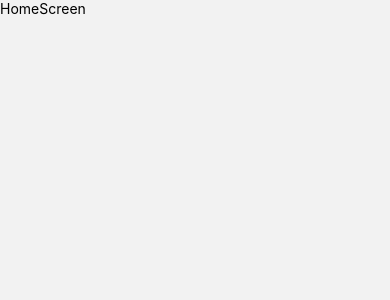
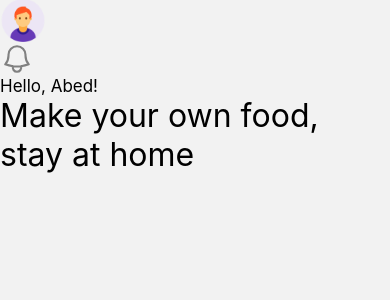
Before and after one commit to Nganga-A/FlavorFiesta, a React Native app in the folder FlavorFiesta/: screen /Home in a window 390 px wide. Shown: the top 300 px of the page. Built offline with nearby package versions, Linux system fonts and the light colour scheme.

Commit message:
Started Home Screen structure

```diff
--- a/FlavorFiesta/src/screens/HomeScreen.js
+++ b/FlavorFiesta/src/screens/HomeScreen.js
@@ -1,10 +1,35 @@
-import { View, Text } from 'react-native'
+import { View, Text, StatusBar, ScrollView, Image } from 'react-native'
 import React from 'react'
+import {widthPercentageToDP as wp, heightPercentageToDP as hp} from 'react-native-responsive-screen';
+import {BellIcon, MagnifyingGlassIcon} from 'react-native-heroicons/outline'
 
 const HomeScreen = () => {
   return (
-    <View>
-      <Text>HomeScreen</Text>
+    <View className="flex-1 bg-white">
+      <StatusBar style="dark"/>
+      <ScrollView
+      showsVerticalScrollIndicator={false}
+      contentContainerStyle={{paddingBottom:50}}
+      className="space-y-6 pt-14"
+      >
+
+        {/*Avatar and bell icon*/}
+        <View className="mx-4 flex-row justify-between items-center mb-2">
+        <Image source={require('../../assets/images/avatar.png')} style={{height: hp(5), width: hp(5.5)}} />
+          <BellIcon size={hp(4)} color="gray" />
+        </View>
+
+        {/* greetings and punchline */}
+        <View className="mx-4 space-y-2 mb-2">
+          <Text style={{fontSize: hp(2)}} className="text-neutral-600">Hello, Abed!</Text>
+          <View>
+            <Text style={{fontSize: hp(3.8)}} className="font-semibold text-neutral-600">Make your own food,</Text>
+          </View>
+          <Text style={{fontSize: hp(3.8)}} className="font-semibold text-neutral-600">
+            stay at <Text className="text-amber-400">home</Text>
+          </Text>
+      </View>
+      </ScrollView>
     </View>
   )
 }
```
